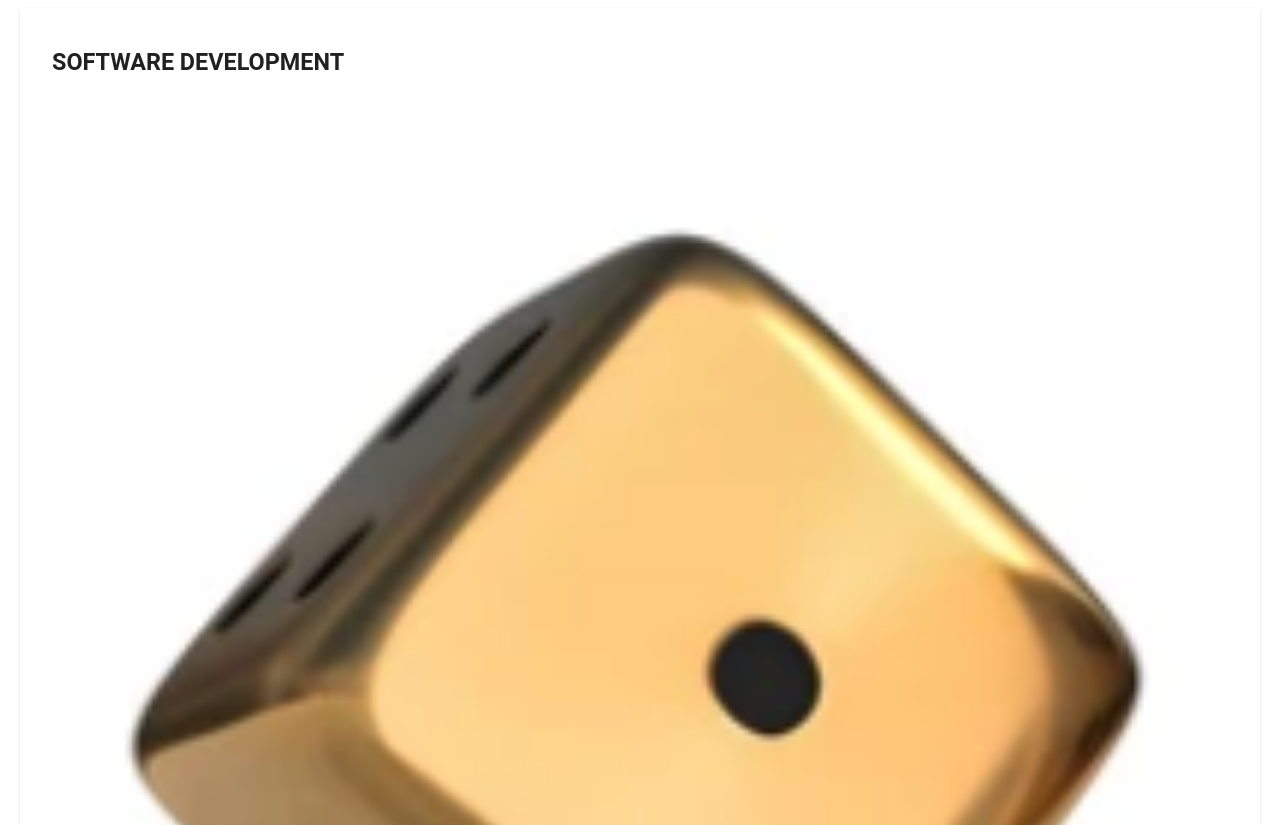
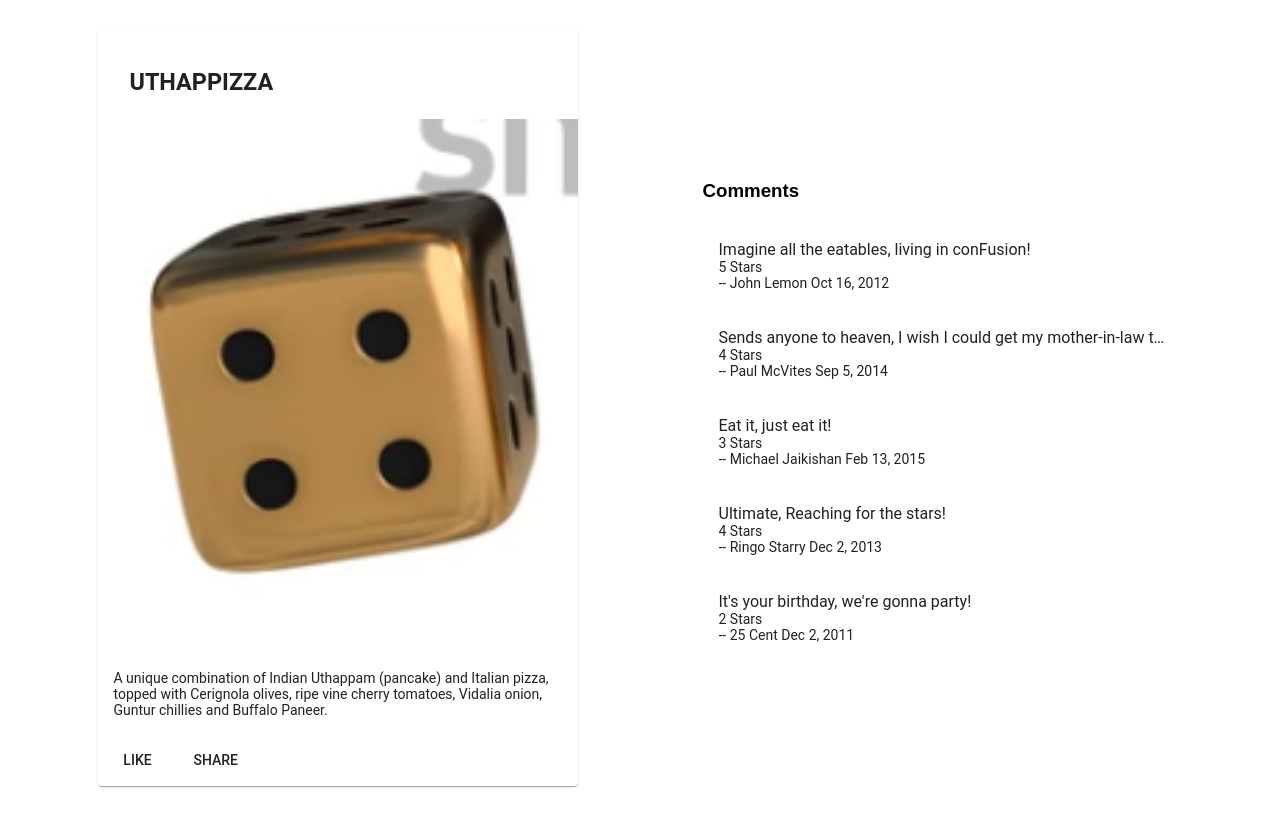
Before and after one commit to idbamimore/conFusion, an Angular app: page / in a window 1280 px wide. Shown: the part 566-1391 px from the top of the page. Built offline with nearby package versions, Linux system fonts and the light colour scheme.

Commit message:
Assignment On Angular Components I

```diff
--- a/src/app/app.module.ts
+++ b/src/app/app.module.ts
@@ -13,11 +13,13 @@
 
 import 'hammerjs';
 import { MenuComponent } from './menu/menu.component';
+import { DishdetailComponent } from './dishdetail/dishdetail.component';
 
 @NgModule({
   declarations: [
     AppComponent,
-    MenuComponent
+    MenuComponent,
+    DishdetailComponent
   ],
   imports: [
     BrowserModule,
--- /dev/null
+++ b/src/app/dishdetail/dishdetail.component.html
@@ -0,0 +1,38 @@
+<div class="container"
+    fxLayout="row"
+    fxLayout.sm="column"
+    fxLayout.xs="column"
+    fxLayoutAlign.gt-md="space-around center"
+    fxLayoutGap="10px"
+    fxLayoutGap.xs="0">
+
+  <div fxFlex="40" *ngIf="dish" >
+      <mat-card>
+          <mat-card-header>
+            <mat-card-title>
+              <h3>{{dish.name | uppercase}}</h3>
+            </mat-card-title>
+          </mat-card-header>
+          <img mat-card-image src={{dish.image}} alt={{dish.name}}>
+          <mat-card-content>
+              <p>{{dish.description}}</p>
+          </mat-card-content>
+          <mat-card-actions>
+            <button mat-button>LIKE</button>
+            <button mat-button>SHARE</button>
+          </mat-card-actions>
+        </mat-card>
+  </div>
+
+  <div fxFlex="40" *ngIf="dish" >
+      <mat-list>
+          <h3> Comments </h3>
+          <mat-list-item *ngFor="let comment of dish.comments">
+          <p matLine> {{comment.comment}} </p>
+          <p matLine> {{comment.rating}} Stars</p>
+          <p matLine> -- {{comment.author}} {{comment.date | date}} </p>
+          </mat-list-item>
+          </mat-list>
+  </div>
+
+</div>
--- /dev/null
+++ b/src/app/dishdetail/dishdetail.component.ts
@@ -0,0 +1,61 @@
+import { Component, OnInit } from '@angular/core';
+
+const DISH = {
+  id: '0',
+  name: 'Uthappizza',
+  image: '/assets/images/dice 4.png',
+  category: 'mains',
+  featured: true,
+  label: 'Hot',
+  price: '4.99',
+  // tslint:disable-next-line:max-line-length
+  description: 'A unique combination of Indian Uthappam (pancake) and Italian pizza, topped with Cerignola olives, ripe vine cherry tomatoes, Vidalia onion, Guntur chillies and Buffalo Paneer.',
+  comments: [
+       {
+           rating: 5,
+           comment: 'Imagine all the eatables, living in conFusion!',
+           author: 'John Lemon',
+           date: '2012-10-16T17:57:28.556094Z'
+       },
+       {
+           rating: 4,
+           comment: 'Sends anyone to heaven, I wish I could get my mother-in-law to eat it!',
+           author: 'Paul McVites',
+           date: '2014-09-05T17:57:28.556094Z'
+       },
+       {
+           rating: 3,
+           comment: 'Eat it, just eat it!',
+           author: 'Michael Jaikishan',
+           date: '2015-02-13T17:57:28.556094Z'
+       },
+       {
+           rating: 4,
+           comment: 'Ultimate, Reaching for the stars!',
+           author: 'Ringo Starry',
+           date: '2013-12-02T17:57:28.556094Z'
+       },
+       {
+           rating: 2,
+           comment: 'It\'s your birthday, we\'re gonna party!',
+           author: '25 Cent',
+           date: '2011-12-02T17:57:28.556094Z'
+       }
+   ]
+};
+
+@Component({
+  selector: 'app-dishdetail',
+  templateUrl: './dishdetail.component.html',
+  styleUrls: ['./dishdetail.component.scss']
+})
+export class DishdetailComponent implements OnInit {
+
+  dish = DISH;
+
+  constructor() { }
+
+  ngOnInit() {
+  }
+
+}
--- a/src/app/menu/menu.component.html
+++ b/src/app/menu/menu.component.html
@@ -21,22 +21,6 @@
         </mat-grid-list>
     </div>
 
-    <div fxFlex *ngIf = "selectedDish">
-        <mat-card>
-            <mat-card-header>
-                <mat-card-title>
-                    <h3> {{selectedDish.name | uppercase}} </h3>
-                </mat-card-title>
-            </mat-card-header>
-            <img mat-card-image src = {{selectedDish.image}} alt = {{selectedDish.name}}>
-            <mat-card-content>
-                <p> {{selectedDish.description}} </p>
-            </mat-card-content>
-            <mat-card-actions>
-                <button mat-button> LIKE </button>
-                <button mat-button> SHARE </button>
-            </mat-card-actions>
-        </mat-card>
-    </div>
 
+    <app-dishdetail></app-dishdetail>
 </div>
--- a/src/app/menu/menu.component.ts
+++ b/src/app/menu/menu.component.ts
@@ -51,6 +51,9 @@
     description: 'A unique combination'
   }
 ]
+
+
+
 @Component({
   selector: 'app-menu',
   templateUrl: './menu.component.html',
--- /dev/null
+++ b/src/app/shared/comment.ts
@@ -0,0 +1,6 @@
+export class Comment {
+    rating: number | undefined;
+    comment: string | undefined;
+    author: string | undefined;
+    date: string | undefined;
+  }
--- a/src/app/shared/dish.ts
+++ b/src/app/shared/dish.ts
@@ -1,3 +1,5 @@
+import { Comment } from './comment';
+
 export class Dish {
     id: string | undefined;
     name: string | undefined;
```
Also changed, not shown: src/app/dishdetail/dishdetail.component.scss (added), 1 other file (tests, documents, lock files or other folders).
